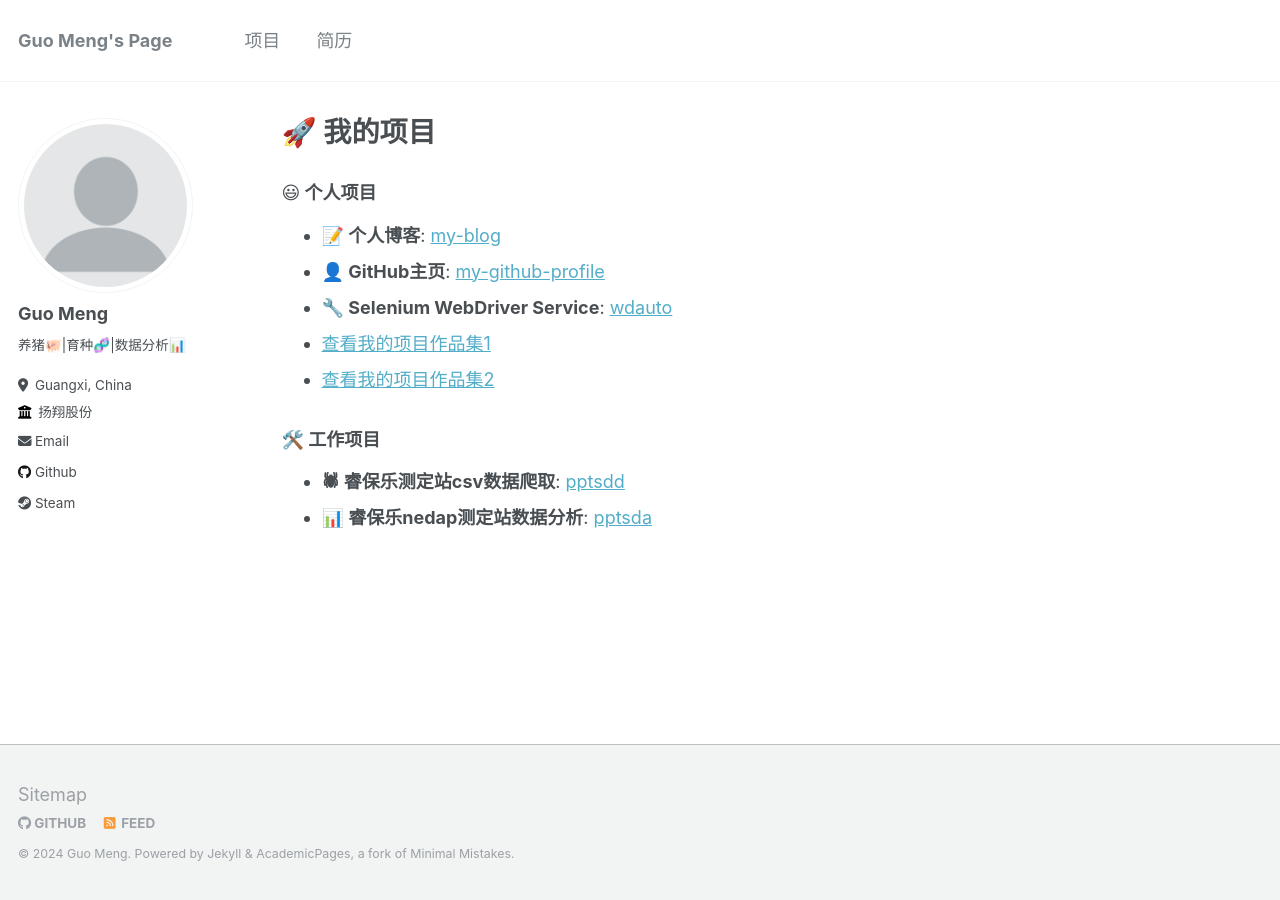
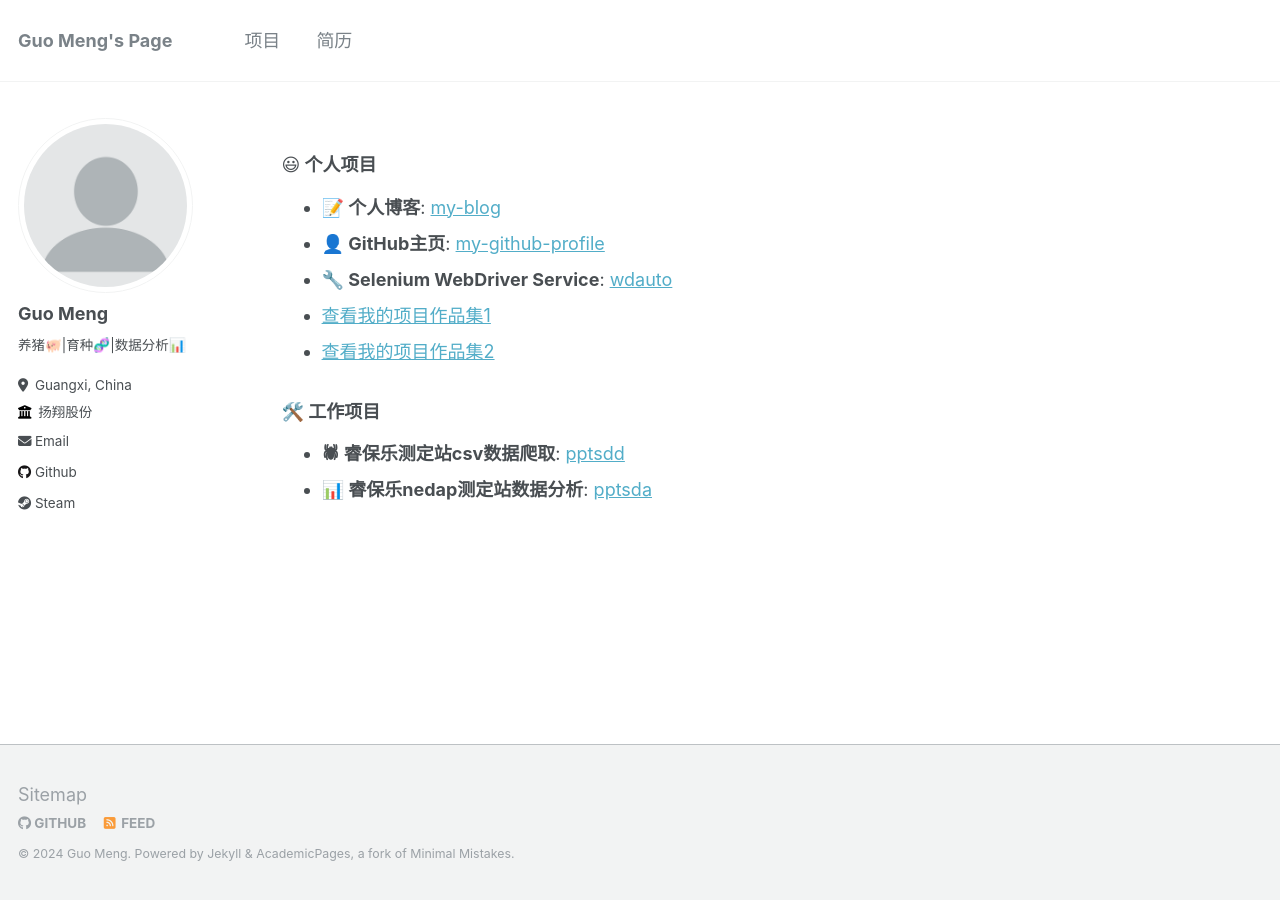
Before and after one commit to tony2015116/tony2015116.github.io, a Jekyll site: the page built from _pages/project.md, in a window 1280 px wide. Built offline with Jekyll 4.4.1, drawn with Linux system fonts in a browser that asks for light colours.

Commit message:
2024-03-09

```diff
--- a/_pages/project.md
+++ b/_pages/project.md
@@ -1,6 +1,6 @@
 ---
 layout: archive
-title: "🚀 我的项目"
+title: ""
 permalink: /project/
 author_profile: true
 redirect_from:
```
Also changed, not shown: _pages/about.md (+0 -1 lines).
